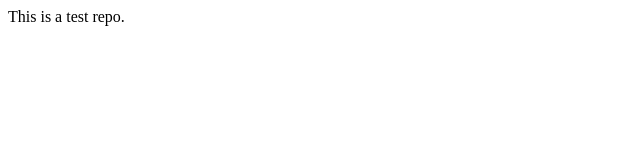
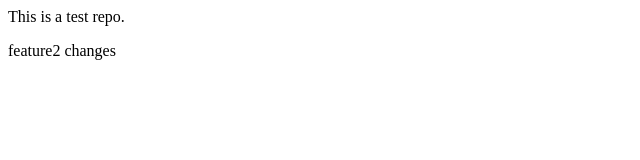
Before and after one commit to etsiwrk/localrepo, a plain HTML site: page index.html in a window 1280 px wide. Shown: the whole page, without its empty margins (0-640 px from the left). Drawn offline with Linux system fonts and the light colour scheme.

Commit message:
Made changes with feature2

```diff
--- a/index.html
+++ b/index.html
@@ -1 +1,3 @@
 <p>This is a test repo.</p>
+
+<p>feature2 changes</p>
```
